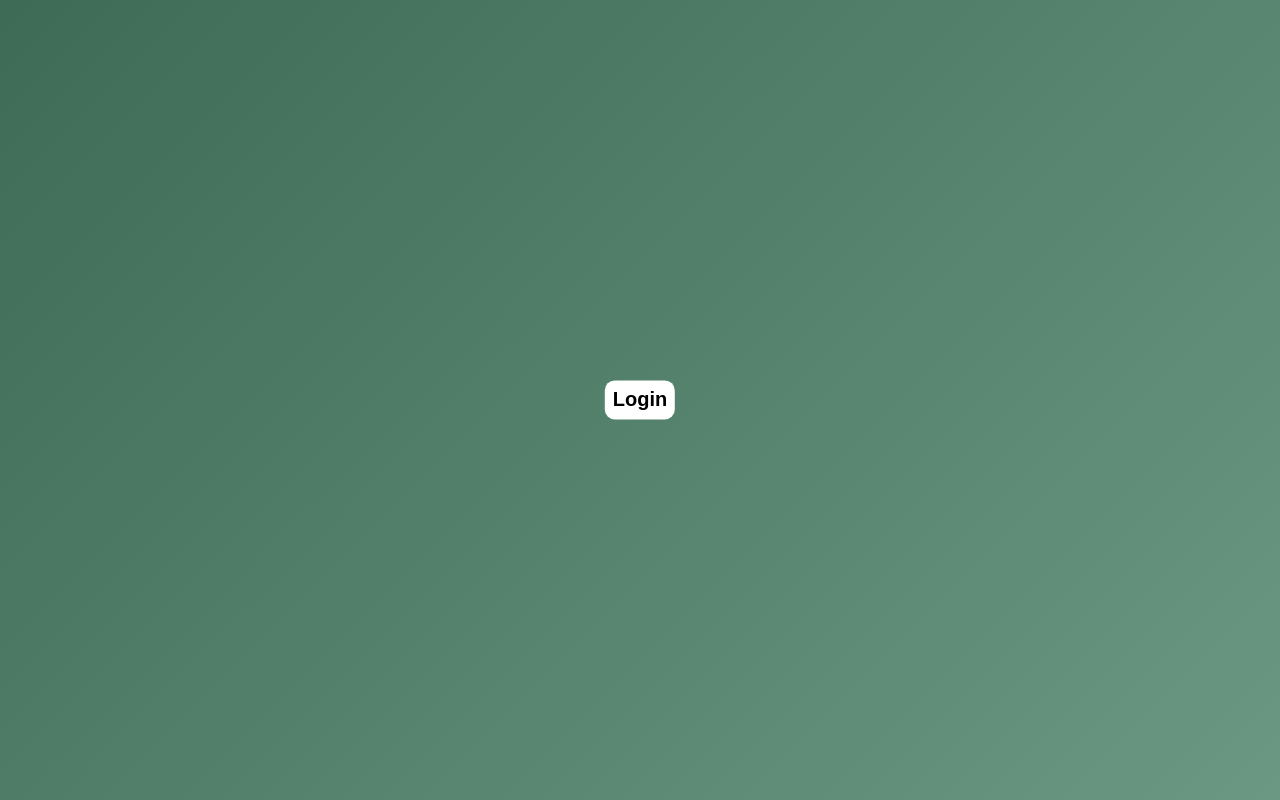
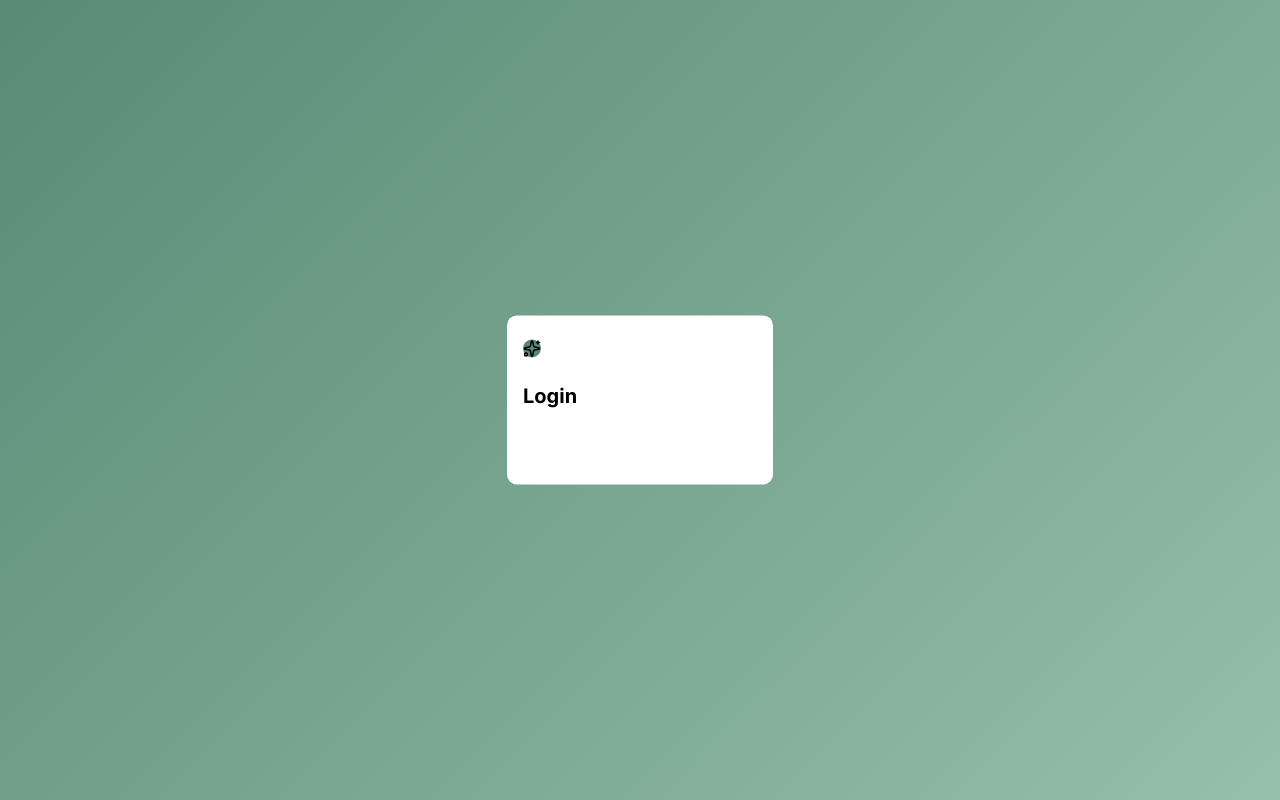
Before and after one commit to thii29/daylumaa-frontend, a Next.js app: page /auth/login in a window 1280 px wide. Built offline with nearby package versions, Linux system fonts and the light colour scheme.

Commit message:
🌻030526: create logo component

```diff
--- a/package.json
+++ b/package.json
@@ -15,7 +15,7 @@
     "class-variance-authority": "^0.7.1",
     "clsx": "^2.1.1",
     "date-fns": "^3.6.0",
-    "lucide-react": "^0.400.0",
+    "lucide-react": "^1.14.0",
     "next": "^16.1.6",
     "react": "^19.2.4",
     "react-dom": "^19.2.4",
--- a/src/app/auth/login/page.tsx
+++ b/src/app/auth/login/page.tsx
@@ -1,3 +1,4 @@
+import Logo from '@/components/logo';
 import React from 'react';
 
 type Props = {};
@@ -5,8 +6,12 @@ type Props = {};
 const page = (props: Props) => {
   return (
     <div className="w-screen h-screen bg-linear-135 from-primary to-secondary relative">
-      <div className='absolute top-1/2 left-1/2 -translate-x-1/2 -translate-y-1/2 flex flex-col justify-start gap-4 bg-white px-2 py-1 rounded-md'>
-      <span className='text-lg font-semibold'>Login</span>
+      <div className="absolute top-1/2 left-1/2 -translate-x-1/2 -translate-y-1/2 flex flex-col justify-start gap-6 bg-white px-4 py-6 rounded-md">
+        <Logo />
+        <span className="text-lg font-bold">Login</span>
+        <div className="flex flex-col gap-3.5">
+          <input />
+        </div>
       </div>
     </div>
   );
--- a/src/app/globals.css
+++ b/src/app/globals.css
@@ -3,7 +3,7 @@
 @import './variables.css';
 
 @theme {
-  --font-sans: 'Reddit Sans', sans-serif;
+  --font-sans: 'Inter', sans-serif;
 
   /* Font size */
   --text-xxs: var(--fz-xxs);
@@ -16,11 +16,20 @@
   --text-3xl: var(--fz-3xl);
 
   /* Colors */
-  --color-primary: var(--brand-800);
-  --color-secondary: var(--brand-500);
+  --color-primary: var(--brand-600);
+  --color-secondary: var(--brand-300);
 
-  /* Surface */
-  --color-surface-container-primary: var(--ink-50);
+  /* Color - Surface */
+  --color-surface-container-primary: var(--ink-100);
+  --color-surface-box: var(--ink-25);
+
+  /* Color - Variant */
+  --color-success-1: var(--teal-1);
+  --color-success-2: var(--teal-2);
+  --color-warning-1: var(--amber-1);
+  --color-warning-2: var(--amber-2);
+  --color-error-1: var(--red-1);
+  --color-error-2: var(--red-2);
 
   /* Radius */
   --radius-xs: var(--radius-xs);
--- a/src/app/variables.css
+++ b/src/app/variables.css
@@ -1,5 +1,3 @@
-
-
 :root {
   /* Font size */
   --fz-xxs: 8px;
@@ -37,12 +35,8 @@
   --ink-25: #f5f6fa;
 
   /* Accent */
-  --blue-1: #5b8db8;
-  --blue-2: #ebf2fa;
   --amber-1: #e09e5b;
   --amber-2: #fef5eb;
-  --rose-1: #c97bab;
-  --rose-2: #f8eff6;
   --teal-1: #6ba8b0;
   --teal-2: #ebf5f7;
   --red-1: #e05b5b;
@@ -56,6 +50,4 @@
   --radius-xl: 16px;
   --radius-2xl: 20px;
 
-  /* Shadows */
-
 }
--- /dev/null
+++ b/src/components/logo.tsx
@@ -0,0 +1,21 @@
+import { Sparkles } from 'lucide-react';
+
+type Props = {
+  size?: number;
+  color?: string;
+  strokeWidth?: number;
+  width?: number;
+  height?: number;
+};
+
+const Logo = ({ size = 18, color, strokeWidth, width, height }: Props) => {
+  return (
+    <div className="flex gap-1">
+      <div className="rounded-md bg-primary">
+        <Sparkles size={size} color={color} strokeWidth={strokeWidth} />
+      </div>
+    </div>
+  );
+};
+
+export default Logo;
```
